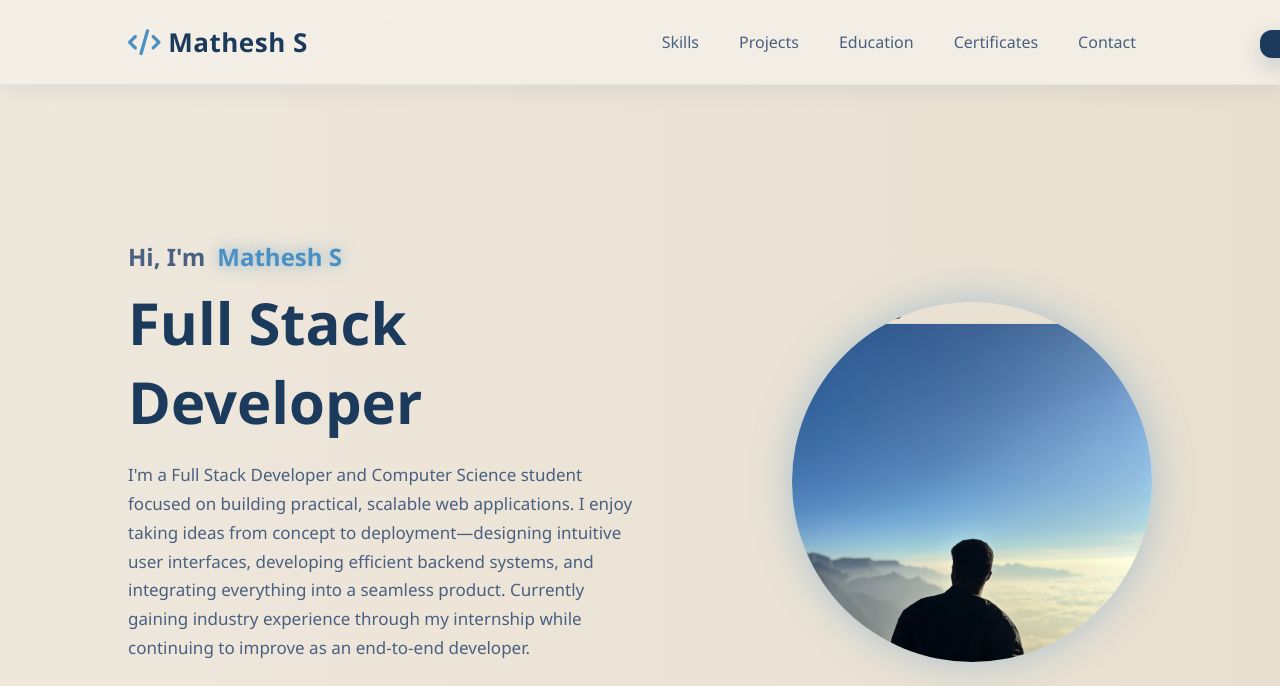
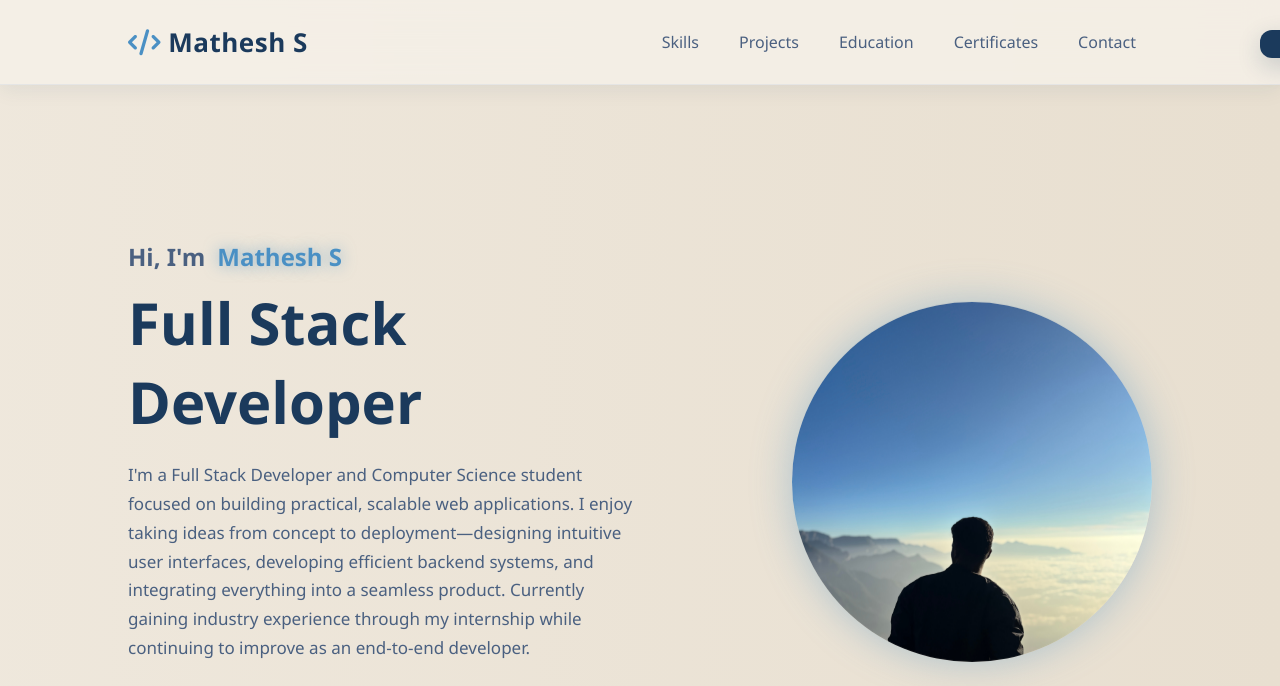
Before and after one commit to mathesh1707-bin/portfolio, a plain HTML site: page frontend/index.html in a window 1280 px wide. Shown: the top 686 px of the page. Drawn offline with nearby package versions, Linux system fonts and the light colour scheme.

Commit message:
fix merge conflict

```diff
--- a/frontend/index.html
+++ b/frontend/index.html
@@ -46,11 +46,7 @@
         </div>
         <div class="hero-right">
             <div class="image-wrapper">
-<<<<<<< HEAD
-                <img src="assets/profile.jpg">
-=======
                 <img src="assets/profile.jpg" alt="Mathesh">
->>>>>>> 28bb2d8
             </div>
         </div>
     </section>
```
